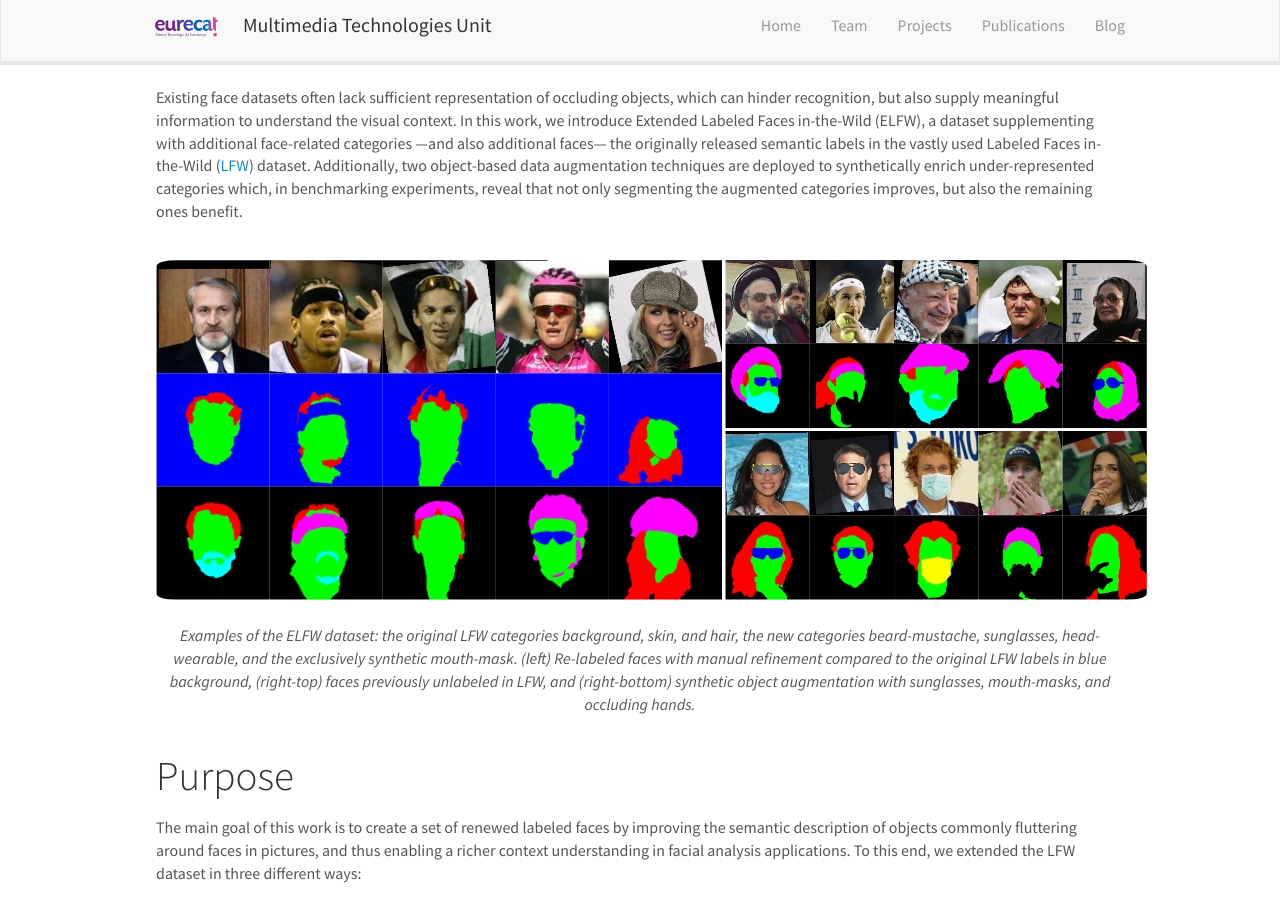
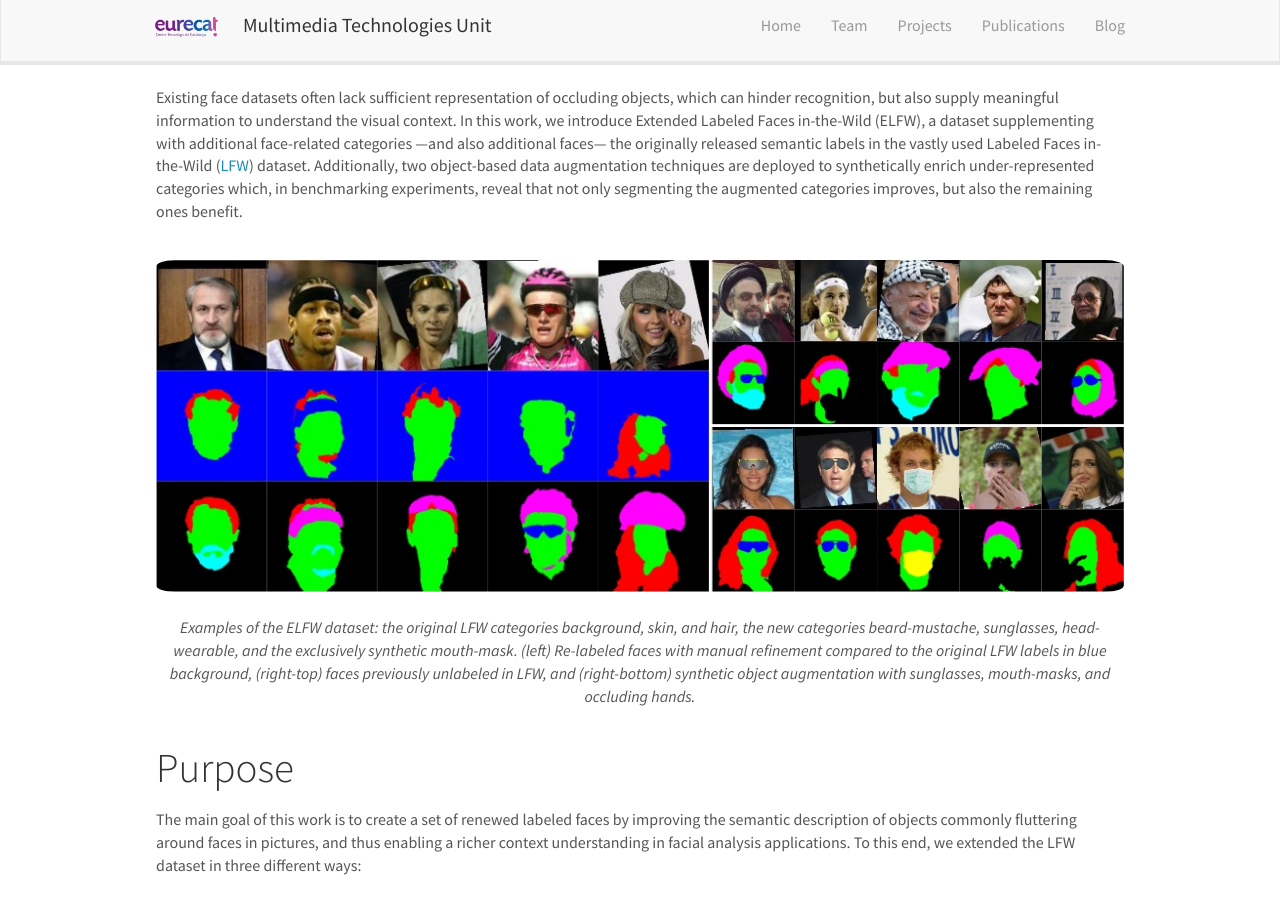
Before and after one commit to multimedia-eurecat/multimedia-eurecat.github.io, a Jekyll site: the page built from _posts/2020-06-22-extended-faces-in-the-wild.markdown, in a window 1280 px wide and 900 px high, scrolled down 352 px. Built offline with Jekyll 4.4.1, drawn with Linux system fonts in a browser that asks for light colours; nearby versions of some CDN libraries; formulas are drawn with MathJax 3.

Commit message:
Fixed width of posted images
Markdown style does not fit properly images width on mobile screens, switched to html style.

```diff
--- a/_posts/2020-06-22-extended-faces-in-the-wild.markdown
+++ b/_posts/2020-06-22-extended-faces-in-the-wild.markdown
@@ -26,7 +26,8 @@
 
 Existing face datasets often lack sufficient representation of occluding objects, which can hinder recognition, but also supply meaningful  information to understand the visual context. In this work, we introduce Extended Labeled Faces in-the-Wild (ELFW), a dataset supplementing with additional face-related categories ---and also additional faces--- the originally released  semantic labels in the  vastly used Labeled Faces in-the-Wild ([LFW](https://hal.inria.fr/docs/00/32/19/23/PDF/Huang_long_eccv2008-lfw.pdf)) dataset. Additionally, two object-based data augmentation techniques are deployed to synthetically enrich under-represented categories which, in benchmarking experiments, reveal that not only segmenting the augmented categories improves, but also the remaining ones benefit.
 
-![Teaser](/assets/posts/extendedfacesinthewild/teaser.jpg)
+<img src="/assets/posts/extendedfacesinthewild/teaser.jpg" alt="Teaser" style="width:100%"/>
+<!-- ![Teaser](/assets/posts/extendedfacesinthewild/teaser.jpg) -->
 Examples of the ELFW dataset: the original LFW categories *background*, *skin*, and *hair*, the new categories *beard-mustache*, *sunglasses*, *head-wearable*, and the exclusively synthetic *mouth-mask*. (left) Re-labeled faces with manual refinement compared to the original LFW labels in blue background, (right-top) faces previously unlabeled in LFW, and (right-bottom) synthetic object augmentation with sunglasses, mouth-masks, and occluding hands.
 {: .figurecaption}
 
@@ -50,13 +51,15 @@
 
 The category *sunglasses* is the worst balanced category throughout the collected data. Moreover, the dataset does not present even a single case of an image with a common object typically present in faces, *mouth-masks*. To this end, 40 diverse types of sunglasses and 12 diverse types of mouth masks were obtained from the Internet, manually retouched to guarantee an appropriate blending, and placed and resized proportionally to the interocular distance provided by the Viola-Jones face detector. A total of 2,003 faces were suitable for category  augmentation. Blending source hands into faces requires realistic color and pose matching with respect to the targeted face.
 
-![sunglasses](/assets/posts/extendedfacesinthewild/augmentation_sunglasses_masks.jpg)
+<img src="/assets/posts/extendedfacesinthewild/augmentation_sunglasses_masks.jpg" alt="sunglasses" style="width:100%"/>
+<!-- ![sunglasses](/assets/posts/extendedfacesinthewild/augmentation_sunglasses_masks.jpg) -->
 Examples  of  automatic  category  augmentation  with sunglasses and mouth-mask in ELFW.
 {: .figurecaption }
 
 Hands are, by nature, one of the most frequent elements among occluders. However, they are an specially challenging object since the skin color shared with the face can entangle posterior face-hand discrimination. The hands used in this work were compiled from both Hand2Face and HandOverFace. Firstly, the source head pose ---originally with hands on it--- is matched against all the target head poses in ELFW by using Dlib. Secondly, the hands color is corrected according to each facial tone. The averaged color is transferred from the target face to the source hands by correcting the mean and standard deviation for each channel in the \\(l\alpha\beta\\) color space. The hands are placed and resized relative to both origin and destination face sizes.
 
-![hands](/assets/posts/extendedfacesinthewild/augmentation_hands.jpg)
+<img src="/assets/posts/extendedfacesinthewild/augmentation_hands.jpg" alt="hands" style="width:100%"/>
+<!-- ![hands](/assets/posts/extendedfacesinthewild/augmentation_hands.jpg) -->
  Illustration of occluding hands synthetically attached to ELFW. The first and second rows (images and labels) show paired examples of re-used hands on different faces with their corresponding automatic color tone correction, scaling, and positioning. The third and fourth rows (images and labels) depict an assortment of hand poses, with the same automatic attachment procedure.
 {: .figurecaption }
 
@@ -81,7 +84,8 @@
 
 Overall, both augmentation techniques improve the segmentation accuracy for both networks, although not always steady. Indeed, \\(\sigma=1\\) tends to deliver the best results, i.e. the more augmentation data, generally the better. Although DeeplabV3 provides interesting multi-scale features, they probably do not make much of a difference in a dataset like this, since segments actually mostly preserve their size across images.
 
-![Gain](/assets/posts/extendedfacesinthewild/augmentation_gain_comparison.jpg)
+<img src="/assets/posts/extendedfacesinthewild/augmentation_gain_comparison.jpg" alt="Gain" style="width:75%"/><br>
+<!-- ![Gain](/assets/posts/extendedfacesinthewild/augmentation_gain_comparison.jpg)   -->
 Gain effect per class on Mean IU with different data augmentation typesand ratios (\\(\sigma\\)) for both FCN and DeepLabV3 architectures. The size of each training dataset is proportionally represented by each circular area.
 {: .figurecaption}
 
@@ -89,19 +93,23 @@
 
 We want to visualize the models' generalization capacity on the *mouth-mask* category, which was purely synthetically added to the training set with \\(\sigma = 0.5\\). Head-wearables such as caps, wool hats or helmets were properly categorized, sunglasses were identified, and hair was acceptably segmented in a wide range of situations. The same sunglasses in the examples transited from *sunglasses* to *head-wearable* when moving from the eyes to the top of the head. The mouth-occluding objects were typically designated as *mouth-mask*. Furthermore, some failures simply happened spuriously, while others do have a direct link to the ELFW's particularities. Hands occluding the mouth were sometimes confused with mouth-masks, specially when the nose was occluded too, which again does not frequently occur in the actual data augmentation strategy.
 
-![Experiment1](/assets/posts/extendedfacesinthewild/lab-examples.jpg)
+<img src="/assets/posts/extendedfacesinthewild/lab-examples.jpg" alt="Experiment1" style="width:85%"/><br>
+<!-- ![Experiment1](/assets/posts/extendedfacesinthewild/lab-examples.jpg)    -->
 Labeling faces at the lab: sample assortment of successful detections of a casual variety of objects and poses never seen before by the neural network.
 {: .figurecaption}
 
-![Experiment2](/assets/posts/extendedfacesinthewild/lab-mouth-masks.jpg)
+<img src="/assets/posts/extendedfacesinthewild/lab-mouth-masks.jpg" alt="Experiment2" style="width:85%"/><br>
+<!-- ![Experiment2](/assets/posts/extendedfacesinthewild/lab-mouth-masks.jpg)   -->
 Labeling faces at the lab: mouth-masks detection. Even though *mouth-mask* only occurs synthetically in the train set, the segmentation network is able to generally give accurate results for such category.
 {: .figurecaption}
 
-![Experiment3](/assets/posts/extendedfacesinthewild/lab-hands.jpg)
+<img src="/assets/posts/extendedfacesinthewild/lab-hands.jpg" alt="Experiment3" style="width:85%"/><br>
+<!-- ![Experiment3](/assets/posts/extendedfacesinthewild/lab-hands.jpg)   -->
 Labeling faces at the lab: occluding with hands. Successful segmentation examples of hands occluding significant parts of the face.
 {: .figurecaption}
 
-![Experiment4](/assets/posts/extendedfacesinthewild/lab-failures.jpg)
+<img src="/assets/posts/extendedfacesinthewild/lab-failures.jpg" alt="Experiment4" style="width:85%"/><br>
+<!-- ![Experiment4](/assets/posts/extendedfacesinthewild/lab-failures.jpg)    -->
  Labeling faces at the lab: limitations due to severe head rotations, hands at unseen locations, and other category confusion.
 {: .figurecaption}
 
```
